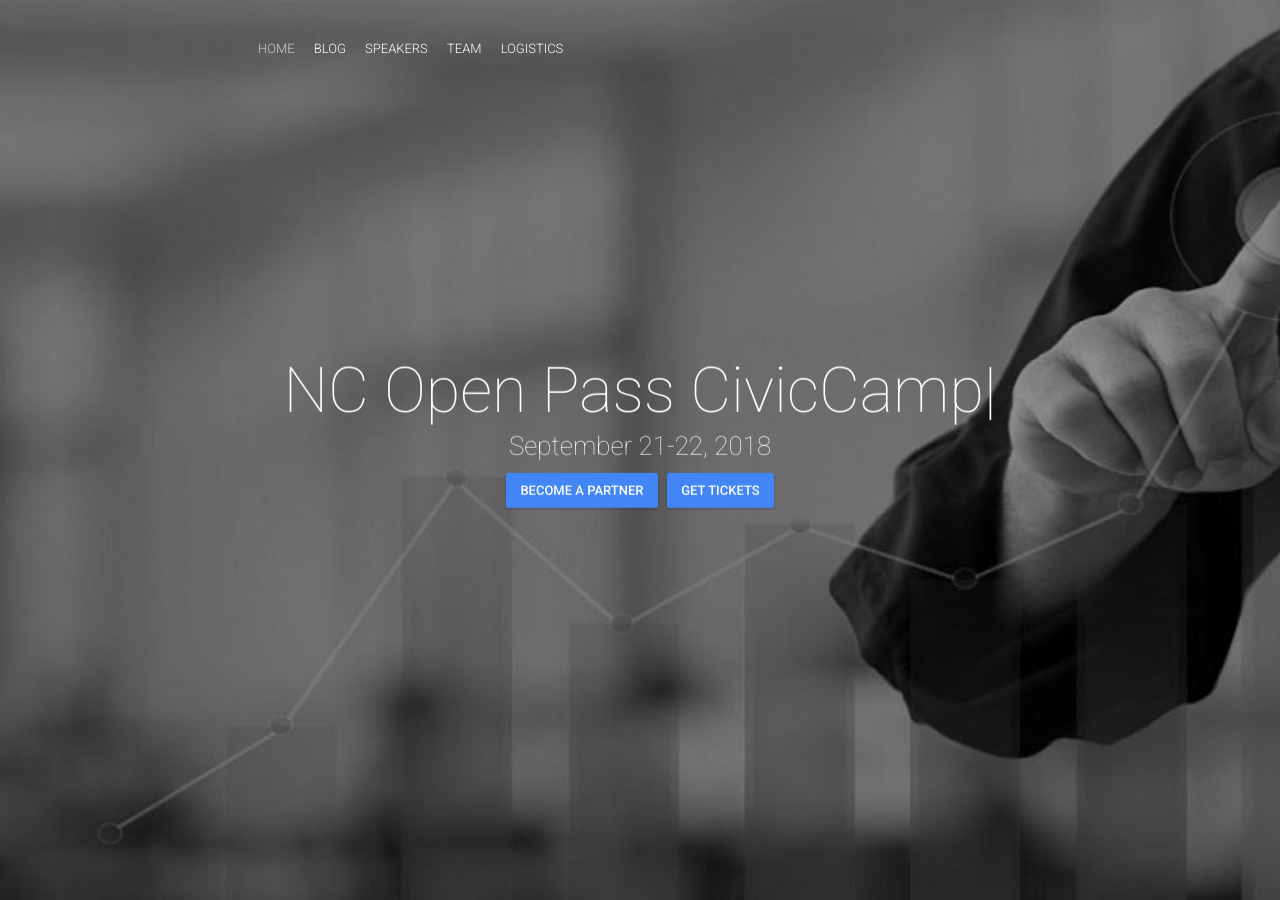
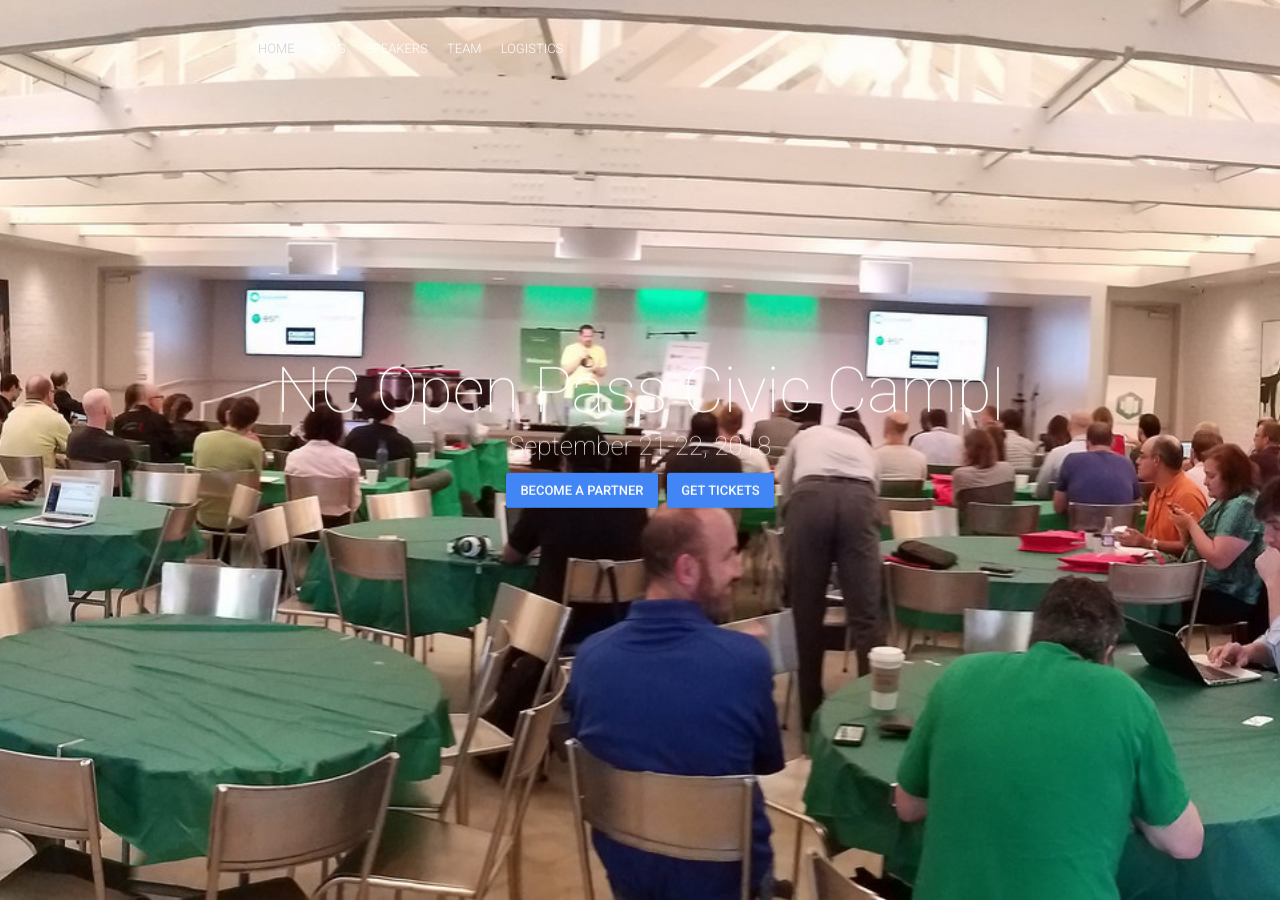
Before and after one commit to Philani7777777/civiccamp, a Jekyll site: the page built from index.html, in a window 1280 px wide and 900 px high. Built offline with Jekyll 4.4.1, drawn with Linux system fonts in a browser that asks for light colours; nearby versions of some CDN libraries; comment, search, counter and statistics services are not loaded.

Commit message:
posts import

```diff
--- a/_config.yml
+++ b/_config.yml
@@ -55,8 +55,8 @@ rightNavigationButtons:
  - {link: "http://bit.ly/2D7bhLc", text: "Become a partner"}
 
 # Hero Block
-heroImage: "CommWithData.jpg"
-heroTitle: "NC Open Pass CivicCamp"
+heroImage: "CivicCampHero.jpg"
+heroTitle: "NC Open Pass Civic Camp"
 eventDate: "September 21-22, 2018"
 typeoutTextValues: ''
 typeoutFallback: ""
```
Also changed, not shown: img/sections-background/CivicCampHero.jpg (added).
